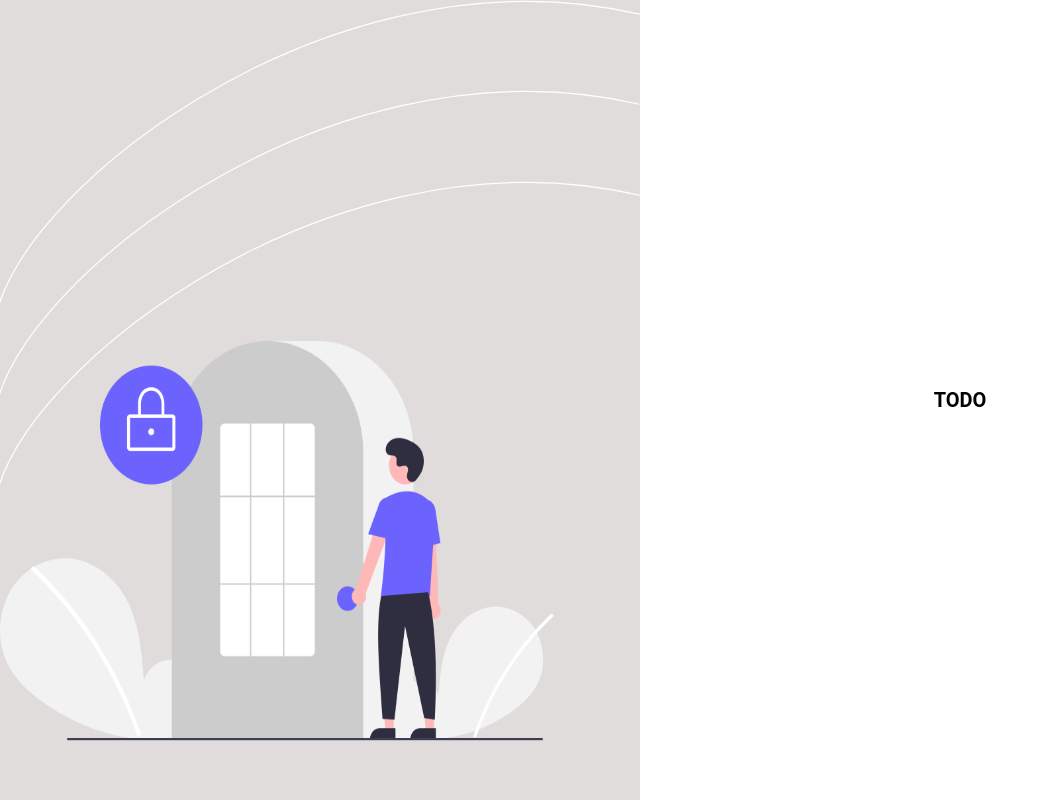
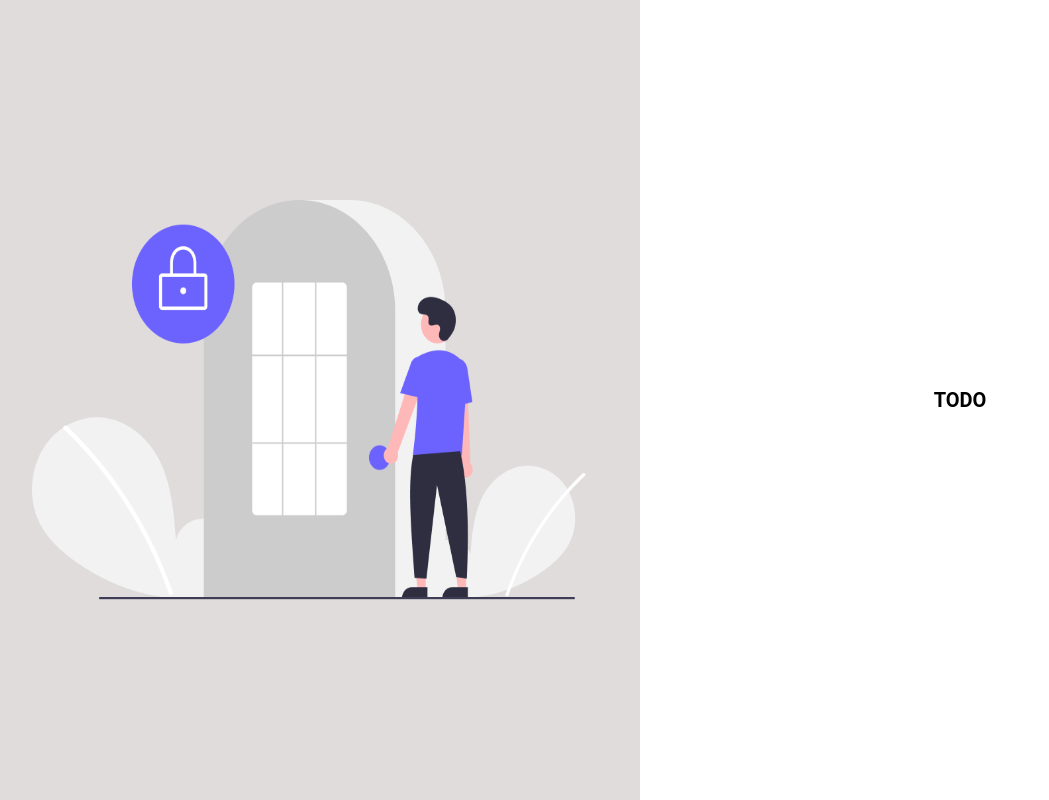
Before and after one commit to henriquenobre/Agendamento, a Next.js app: page /login in a window 1280 px wide. Shown: the whole page, without its empty margins (0-1049 px from the left). Built offline with nearby package versions, Linux system fonts and the light colour scheme.

Commit message:
remove lineback

```diff
--- a/src/pages/login/index.tsx
+++ b/src/pages/login/index.tsx
@@ -5,9 +5,6 @@ const Login: React.FC = () => {
     return (
         <LoginBody>
             <LoginBackground>
-                <Lineback src="img/line.svg" />
-                <Lineback src="img/line.svg" />
-                <Lineback src="img/line.svg" />
                 <LoginBackgroundImg src="img/background-login.png" />
             </LoginBackground>
 
--- a/src/styles/login.ts
+++ b/src/styles/login.ts
@@ -13,18 +13,14 @@ export const LoginBackground = styled.div`
   height: 100%;
   background-color: #E0DCDC;
   display: flex;
-  flex-direction: column;
-`
-export const Lineback = styled.img`
-    margin-bottom: -24rem;
+  align-items: center;
+  justify-content: center;
 `
 
 export const LoginBackgroundImg = styled.img`
-    margin-top: 7rem;
     height: 50%;
     width: 90%;
 `
-
 
 export const LoginForm = styled.form`
   width: 50%;
```
